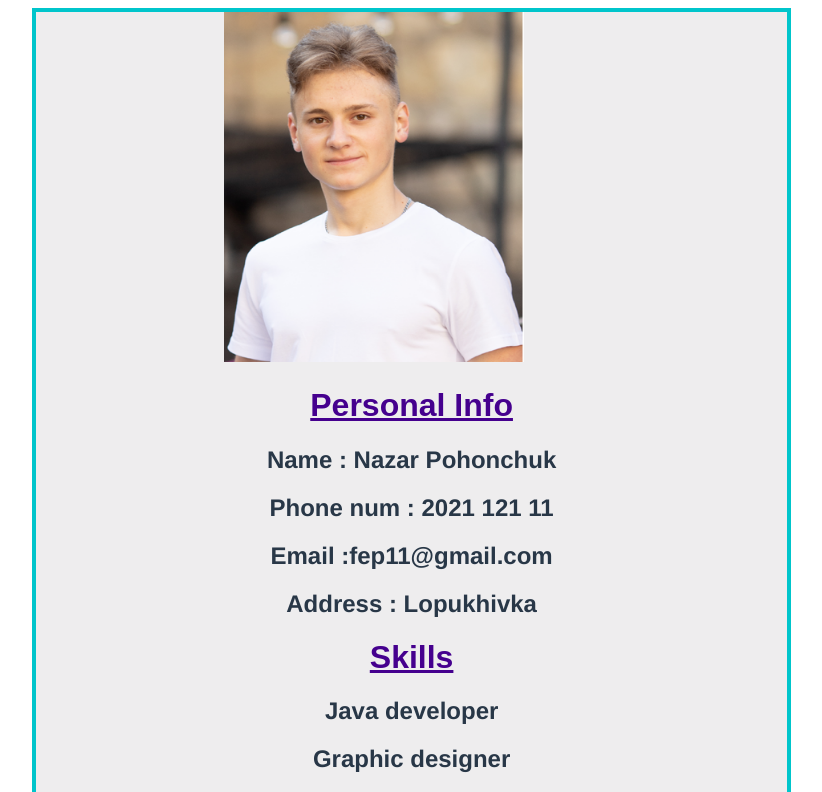
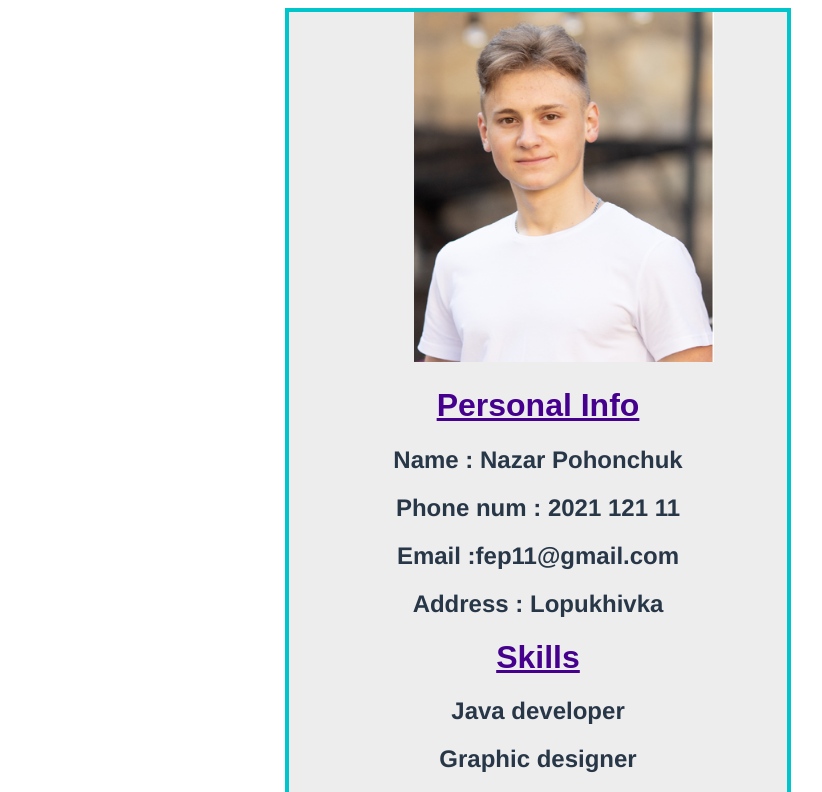
Before and after one commit to npogoncuk/npogoncuk.github.io, a plain HTML site: page index.html in a window 1280 px wide. Shown: the top 792 px of the page, without its empty margins (102-924 px from the left). Drawn offline with Linux system fonts and the light colour scheme.

Commit message:
Update index.html

```diff
--- a/index.html
+++ b/index.html
@@ -11,7 +11,7 @@ img{
 
 }
 div{
-    margin-left: 10%;
+    margin-left: 30%;
     margin-right: 30%;
     border: 4px solid #00C5CB ;
     background-color: #EEEDEE  ;
```
